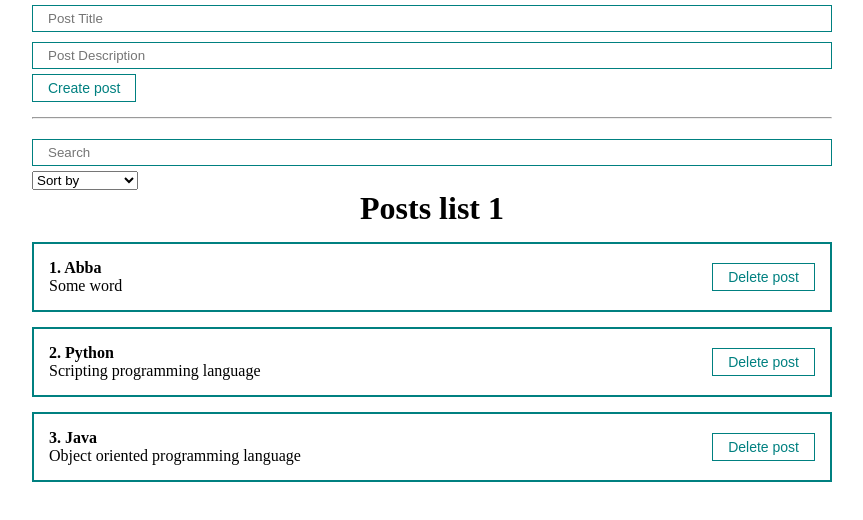
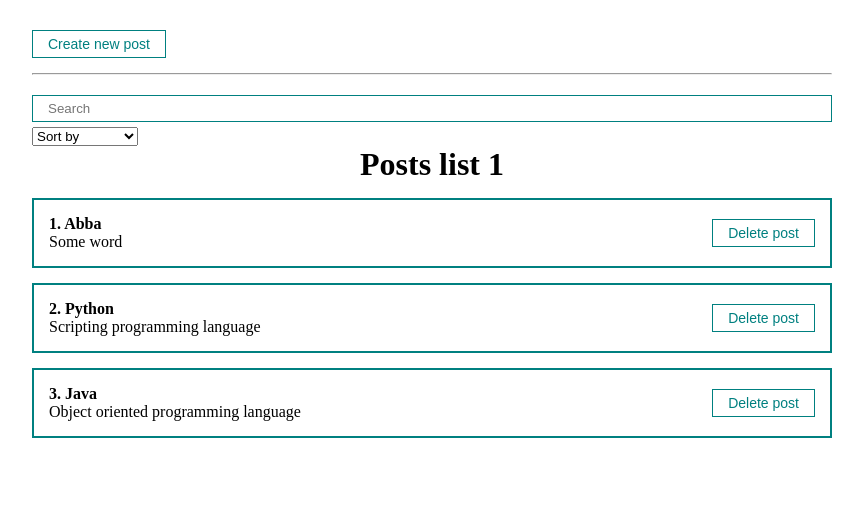
Before and after one commit to fallen-fatalist/auth_react, a React (Create React App) app: page /posts in a window 1280 px wide. Shown: the top 520 px of the page, without its empty margins (208-1071 px from the left). Built offline with nearby package versions, Linux system fonts and the light colour scheme.

Commit message:
Added post form modal, smooth removing of the posts;

```diff
--- a/package.json
+++ b/package.json
@@ -10,6 +10,7 @@
     "react": "^19.0.0",
     "react-dom": "^19.0.0",
     "react-scripts": "5.0.1",
+    "react-transition-group": "^4.4.5",
     "web-vitals": "^2.1.4"
   },
   "scripts": {
--- a/src/App.js
+++ b/src/App.js
@@ -1,26 +1,29 @@
-import React, { useState, useMemo } from 'react';
+import React, { useState, useMemo, createRef } from 'react';
 
 
 // Components
 import PostList from './components/PostList';
 import PostForm from './components/PostForm';
 import PostFilter from './components/PostFilter';
+import MyModal from './components/UI/modal/MyModal';
+import MyButton from './components/UI/button/MyButton';
 // Styles
 import './styles/App.css';
 
 
 function App() {
+  // Initial data
   const [posts, setPosts] = useState([
-    {id: 1, title: 'Abba', body: "Some word"},
-    {id: 2, title: 'Python', body: "Scripting programming language"},
-    {id: 3, title: 'Java', body: "Object oriented programming language"},
+    {id: 1, title: 'Abba', body: "Some word", nodeRef: createRef(null)},
+    {id: 2, title: 'Python', body: "Scripting programming language", nodeRef: createRef(null)},
+    {id: 3, title: 'Java', body: "Object oriented programming language", nodeRef: createRef(null)},
   ])
 
-  const [filter, setFilter] = useState({
-    sort: "",
-    query: ""
-  })
+  // Filtering
+  const [filter, setFilter] = useState({sort: "", query: ""})
+  const [modal, setModal] = useState(false)
 
+  // Memo Hooks
   const sortedPosts = useMemo(() => {
     if (filter.sort) {
       return [...posts].sort((a, b) => a[filter.sort].localeCompare(b[filter.sort]))
@@ -36,6 +39,7 @@ function App() {
   // Callback for creating the post
   const createPost = (newPost) => {
     setPosts([...posts, newPost])
+    setModal(false)
   }
 
   // Callback for removing the post
@@ -47,7 +51,13 @@ function App() {
 
   return (
     <div className="App">
-      <PostForm create={createPost}/>
+      <MyButton style={{marginTop: 30}} onClick={() => setModal(true)}>
+        Create new post
+      </MyButton>
+
+      <MyModal visible={modal} setVisible={setModal}>
+        <PostForm create={createPost}/>
+      </MyModal>
 
       <hr style={{margin: "15px 0"}}/>
 
--- a/src/components/PostForm.jsx
+++ b/src/components/PostForm.jsx
@@ -1,4 +1,4 @@
-import React, {useState} from "react"
+import React, {useState, createRef} from "react"
 import MyInput from "./UI/input/MyInput";
 import MyButton from "./UI/button/MyButton";
 
@@ -6,7 +6,8 @@ const PostForm = ({create}) => {
   const [post, setPost] = useState({
     id: '',
     title: '',
-    body: ''
+    body: '',
+    nodeRef: createRef(null)
   })
 
   const addNewPost = (e) => {
@@ -24,7 +25,8 @@ const PostForm = ({create}) => {
     setPost({
       id: '',
       title: '',
-      body: ''
+      body: '',
+      nodeRef: createRef(null)
     })
   }
 
--- a/src/components/PostList.jsx
+++ b/src/components/PostList.jsx
@@ -1,5 +1,7 @@
 import React from "react"
 import PostItem from "./PostItem";
+import { TransitionGroup, CSSTransition } from "react-transition-group";
+
 
 const PostList = ({posts, title, remove}) => {
   if (!posts.length) {
@@ -7,14 +9,27 @@ const PostList = ({posts, title, remove}) => {
       <h1 style={{textAlign: "center"}}>Posts are not found</h1>
     )
   }
+
   return (
     <div>
       <h1 style={{textAlign: "center"}}>
         {title}
       </h1>
-      {posts.map((post, index) =>
-        <PostItem remove={remove} number={index + 1} post={post} key={post.id}/>
-      )}
+
+      <TransitionGroup>
+        {posts.map((post, index) =>
+          <CSSTransition
+            key={post.id}
+            nodeRef={post.nodeRef}
+            timeout={500}
+            classNames="post"
+          >
+            <div ref={post.nodeRef}>
+              <PostItem  remove={remove} number={index + 1} post={post}/>
+            </div>
+          </CSSTransition>
+        )}
+      </TransitionGroup>
     </div>
   )
 };
--- /dev/null
+++ b/src/components/UI/modal/MyModal.jsx
@@ -0,0 +1,19 @@
+import React from "react"
+import classes from './MyModal.module.css'
+
+const MyModal = ({children, visible, setVisible}) => {
+    const rootClasses = [classes.myModal]
+    if (visible) {
+        rootClasses.push(classes.active);
+    }
+
+    return (
+    <div className={rootClasses.join(' ')} onClick={() => setVisible(false)}>
+      <div className={classes.myModalContent} onClick={(e) => e.stopPropagation()}>
+        {children}
+      </div>
+    </div>
+  )
+};
+
+export default MyModal;
--- /dev/null
+++ b/src/components/UI/modal/MyModal.module.css
@@ -0,0 +1,23 @@
+.myModal {
+    position: fixed;
+    top: 0;
+    bottom: 0;
+    right: 0;
+    left: 0;
+    display: none;
+    background-color: rgba(0, 0, 0, 0.5);
+}
+
+.myModalContent {
+    padding: 25px;
+    background-color: white;
+    border-radius: 16px;
+    min-width: 250px;
+}
+
+
+.myModal.active {
+    display: flex;
+    justify-content: center;
+    align-items: center;
+}
--- a/src/styles/App.css
+++ b/src/styles/App.css
@@ -21,3 +21,19 @@
     justify-content: space-between;
     align-items: center;
 }
+
+.post-enter {
+  opacity: 0;
+}
+.post-enter-active {
+  transform: translateX(350px);
+  transition: all 500ms ease-in;
+}
+.post-exit {
+  opacity: 1;
+}
+
+.post-exit-active {
+  transform: translateX(-350px);
+  transition: all 500ms ease-in;
+}
```
Also changed, not shown: 1 other file (tests, documents, lock files or other folders).
